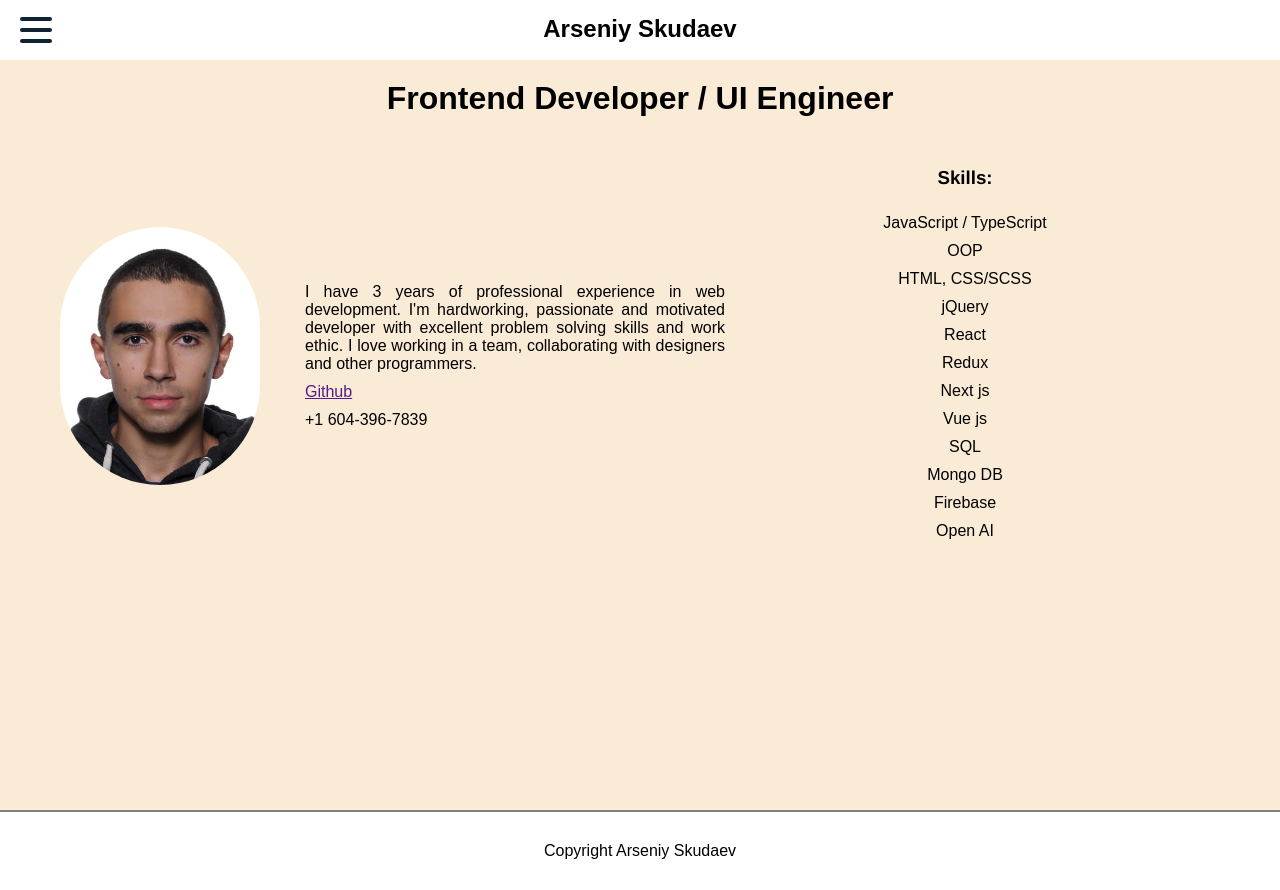
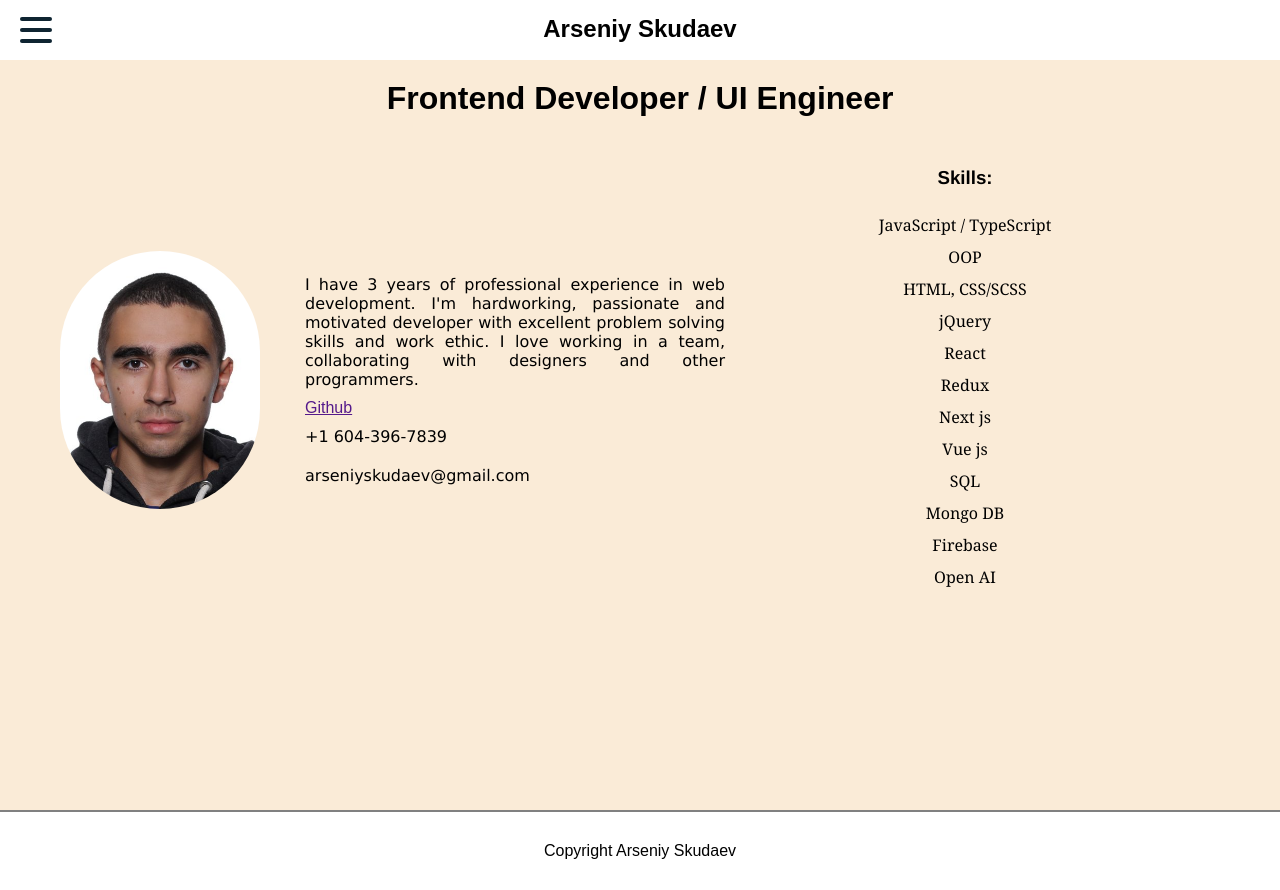
Before and after one commit to PG22Arseniy/web_dev_portfolio, a Next.js app in the folder next-js-protfolio/: page / in a window 1280 px wide. Built offline with nearby package versions, Linux system fonts and the light colour scheme.

Commit message:
main page font family

```diff
--- a/next-js-protfolio/src/pages/index.tsx
+++ b/next-js-protfolio/src/pages/index.tsx
@@ -20,6 +20,7 @@ export default function Home() {
             </p>
             <a href='' target="_blank" rel="noopener noreferrer"> Github </a>
             <p> +1 604-396-7839 </p>
+            <p> arseniyskudaev@gmail.com </p>
           </div>
           <div className='skills'>
               <h3>Skills: </h3>
--- a/next-js-protfolio/src/styles/portfolio.scss
+++ b/next-js-protfolio/src/styles/portfolio.scss
@@ -36,6 +36,7 @@
                 p{
                     padding: 10px 0;
                     text-align: justify;
+                    font-family: Verdana, Geneva, Tahoma, sans-serif;
                 }
             }
 
@@ -54,6 +55,7 @@
                     list-style: none;
                     li{
                         padding: 5px;
+                        font-family: Cambria, Cochin, Georgia, Times, 'Times New Roman', serif;
                     }
                 }
             }
```
Also changed, not shown: next-js-protfolio/public/images/logos/ViberLogo.png (added), next-js-protfolio/public/images/logos/WhatsAppLogo.png (added).
